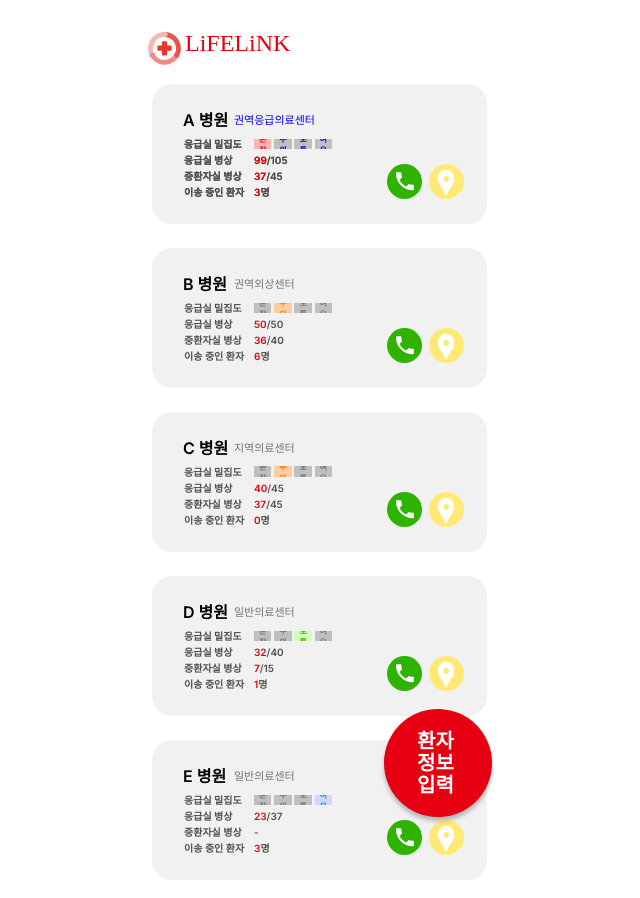
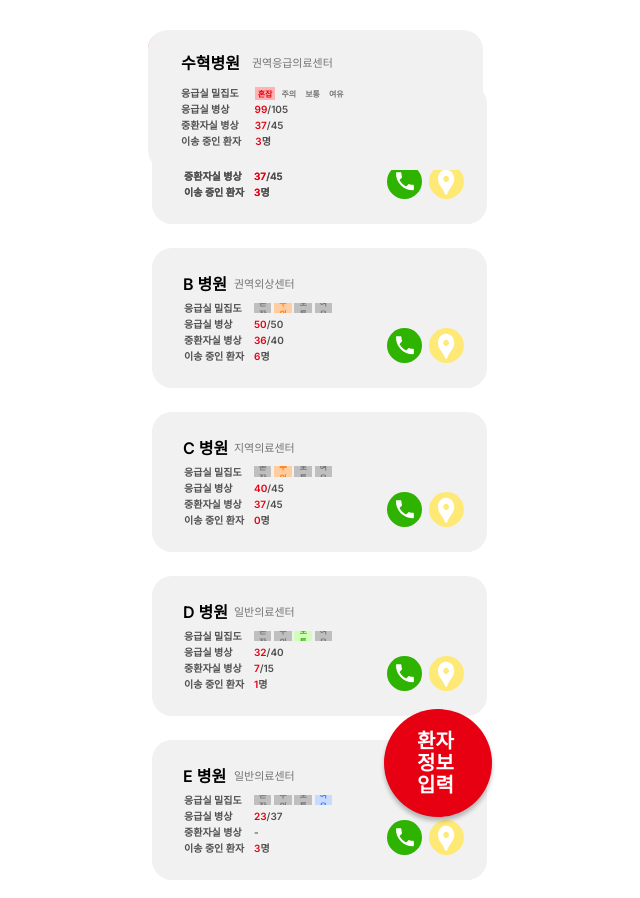
Before and after one commit to ywj0212/yonsei-lifelink-emergency-app, a React (Create React App) app: page /main in a window 1280 px wide. Shown: the whole page, without its empty margins (320-960 px from the left). Built offline with nearby package versions, Linux system fonts and the light colour scheme; a web font is replaced by a local one.

Commit message:
Make HospitalCard.js

```diff
--- /dev/null
+++ b/src/components/HospitalCard.js
@@ -0,0 +1,84 @@
+import styles from "./HospitalCard.module.css";
+
+export default function HospitalCard({
+  hospName,
+  hospType,
+  congest,
+  emBed_current,
+  emBed_total,
+  icuBed_current,
+  icuBed_total,
+  trasf_pati,
+}) {
+  return (
+    <div className={styles.hospitalCard}>
+      <div className={styles.card_top}>
+        <div className={styles.hospitalName}>{hospName}</div>
+        <div className={styles.hospitalType}>{hospType}</div>
+      </div>
+      <div className={styles.card_body}>
+        <div className={styles.card_congest}>
+          <div className={styles.card_congest_title}>응급실 밀집도</div>
+          <div className={styles.card_congest_blocks}>
+            <div
+              className={`${
+                congest == 3
+                  ? styles.card_congest_blocks_red
+                  : styles.card_congest_blocks_normal
+              }`}
+            >
+              혼잡
+            </div>
+            <div
+              className={`${
+                congest == 2
+                  ? styles.card_congest_blocks_org
+                  : styles.card_congest_blocks_normal
+              }`}
+            >
+              주의
+            </div>
+            <div
+              className={`${
+                congest == 1
+                  ? styles.card_congest_blocks_yel
+                  : styles.card_congest_blocks_normal
+              }`}
+            >
+              보통
+            </div>
+            <div
+              className={`${
+                congest == 0
+                  ? styles.card_congest_blocks_gre
+                  : styles.card_congest_blocks_normal
+              }`}
+            >
+              여유
+            </div>
+          </div>
+        </div>
+        <div className={styles.card_emBed}>
+          <div className={styles.card_emBed_title}>응급실 병상</div>
+          <div className={styles.card_emBed_number}>
+            <div className={styles.card_emBed_current}>{emBed_current}</div>
+            <div className={styles.card_emBed_total}>/{emBed_total}</div>
+          </div>
+        </div>
+        <div className={styles.card_icuBed}>
+          <div className={styles.card_icuBed_title}>중환자실 병상</div>
+          <div className={styles.card_icuBed_number}>
+            <div className={styles.card_icuBed_current}>{icuBed_current}</div>
+            <div className={styles.card_icuBed_total}>/{icuBed_total}</div>
+          </div>
+        </div>
+        <div className={styles.card_trasfPati}>
+          <div className={styles.card_trasfPati_title}>이송 중인 환자</div>
+          <div className={styles.card_trasfPati_number}>{trasf_pati}</div>
+          <div className={styles.card_trasfPati_myung}>명</div>
+        </div>
+      </div>
+      <div className={styles.card_icon}></div>
+    </div>
+  );
+}
--- /dev/null
+++ b/src/components/HospitalCard.module.css
@@ -0,0 +1,111 @@
+.hospitalCard {
+  border-radius: var(--br-xl);
+  background-color: var(--color-whitesmoke-200);
+  width: 335px;
+  height: 140px;
+  display: flex;
+  flex-direction: column;
+  align-items: flex-start;
+  position: absolute;
+  left: 0;
+  top: 0;
+}
+.card_top,
+.card_body {
+  margin-left: 33px;
+}
+
+.card_top,
+.card_congest,
+.card_congest_blocks,
+.card_emBed,
+.card_emBed_number,
+.card_icuBed,
+.card_icuBed_number,
+.card_trasfPati {
+  display: flex;
+  flex-direction: row;
+}
+.card_top {
+  margin-top: 20px;
+  margin-bottom: 11px;
+  align-items: center;
+}
+.hospitalName {
+  font-size: var(--font-size-base);
+  font-weight: 600;
+  color: var(--color-black);
+  margin-right: 12px;
+}
+.hospitalType {
+  font-size: var(--font-size-2xs);
+  font-weight: 500;
+}
+.card_congest_title,
+.card_emBed_title,
+.card_icuBed_title,
+.card_trasfPati {
+  font-size: var(--font-size-3xs);
+  line-height: 16px;
+  font-weight: 600;
+  color: var(--color-dimgray-200);
+}
+.card_congest,
+.card_emBed,
+.card_icuBed {
+  align-items: center;
+}
+.card_congest_title {
+  margin-right: 16px;
+}
+.card_congest_blocks div {
+  font-weight: 600;
+  margin-right: 3px;
+  padding: 1px 3px;
+}
+
+.card_congest_blocks_normal {
+  background-color: var(--color-silver-200);
+  color: var(--color-dimgray);
+}
+.card_congest_blocks_red {
+  background-color: var(--color-lightpink);
+  color: var(--color-red);
+}
+.card_congest_blocks_org {
+  background-color: #ffcd9f;
+  color: #ff7a00;
+}
+.card_congest_blocks_yel {
+  background-color: #fff2af;
+  color: #fed600;
+}
+.card_congest_blocks_gre {
+  background-color: #d0ffba;
+  color: #2eb200;
+}
+.card_emBed_title {
+  margin-right: 25px;
+}
+.card_emBed_current,
+.card_icuBed_current,
+.card_trasfPati_number {
+  color: var(--color-red);
+}
+.card_emBed_total,
+.card_icuBed_total {
+  color: var(--color-dimgray-200);
+}
+.card_icuBed_title {
+  margin-right: 16px;
+}
+.card_emBed_number,
+.card_icuBed_number,
+.card_trasfPati_number,
+.card_trasfPati_myung {
+  font-size: var(--font-size-3xs);
+  font-weight: 600;
+}
+.card_trasfPati_title {
+  margin-right: 14px;
+}
--- a/src/pages/Frame6.js
+++ b/src/pages/Frame6.js
@@ -1,5 +1,6 @@
 import styles from "./Frame6.module.css";
 import { Link } from "react-router-dom";
+import HospitalCard from "../components/HospitalCard";
 
 const Frame6 = () => {
   return (
@@ -103,6 +104,16 @@ const Frame6 = () => {
               </div>
             </div>
           </Link>
+          <HospitalCard
+            hospName={"수혁병원"}
+            hospType={"권역응급의료센터"}
+            congest={3}
+            emBed_current={99}
+            emBed_total={105}
+            icuBed_current={37}
+            icuBed_total={45}
+            trasf_pati={3}
+          ></HospitalCard>
           <div className={styles.b6}>
             <div className={styles.aChild} />
             <div className={styles.a1}>B 병원</div>
```
Also changed, not shown: 1 other file (tests, documents, lock files or other folders).
